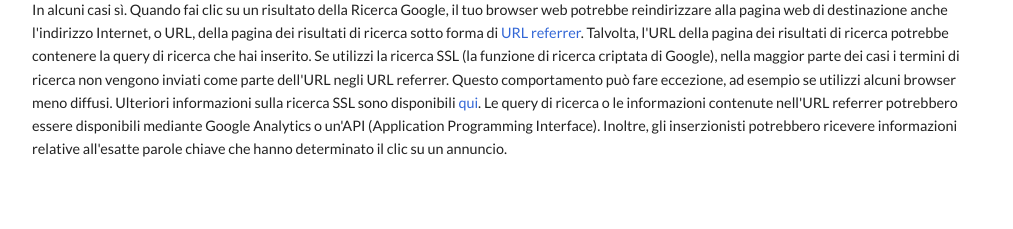
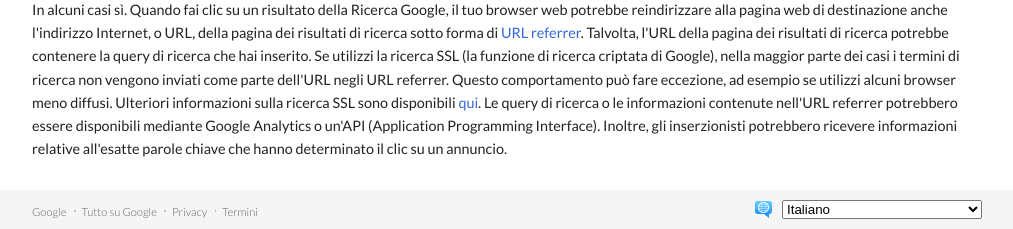
Before and after one commit to cristark/php-google-faq, a PHP site: page / in a window 1280 px wide. Shown: the part 2549-2778 px from the top of the page, without its empty margins (133-1146 px from the left). Before the commit the page ends 2706 px from the top, so only its background shows below. Run offline with PHP 8.4, Linux system fonts and the light colour scheme.

Commit message:
footer style

```diff
--- a/css/style.css
+++ b/css/style.css
@@ -25,13 +25,15 @@ i {
   color: #5f6368;
 }
 
-header ul {
+header ul,
+footer ul {
   list-style-type: none;
   padding: 0;
   margin: 0;
 }
 
-header li {
+header li,
+footer li {
   display: inline-block;
 }
 
@@ -128,3 +130,54 @@ main a {
 main ul {
   list-style-type: lower-alpha;
 }
+
+/* | FOOTER | */
+footer {
+  background: #f5f5f5;
+  padding: 10px 0;
+}
+
+footer .container {
+  margin: 0 auto;
+  display: flex;
+  justify-content: space-between;
+  align-items: center;
+}
+
+footer ul li a {
+  font-weight: 300;
+  font-size: 0.7em;
+}
+
+footer ul li {
+  position: relative;
+  margin-right: 15px;
+}
+
+footer ul li:not(:last-child)::after {
+  content: "";
+  display: block;
+  width: 1.5px;
+  height: 1.5px;
+  background: #b4b4b4;
+  border-radius: 50%;
+  margin: 0 5px;
+  position: absolute;
+  top: 50%;
+  right: -14px;
+  transform: translateY(50%);
+}
+
+footer .language {
+  display: flex;
+  justify-content: center;
+  align-items: center;
+}
+
+footer .language select {
+  width: 200px;
+}
+
+footer .language img {
+  margin-right: 10px;
+}
--- a/index.php
+++ b/index.php
@@ -98,7 +98,19 @@ $faq = [
 
             <!-- | FOOTER | -->
             <footer>
-
+                <div class="container">
+                    <nav class="footer_nav">
+                        <ul>
+                            <li v-for="element in footerNav"><a href="#">{{element}}</a></li>
+                        </ul>
+                    </nav>
+                    <div class="language">
+                        <img src="img/index.png" alt="language">
+                        <select>
+                            <option value="ita">Italiano</option>
+                        </select>
+                    </div>
+                </div>
             </footer>
     </div>
 
--- a/js/script.js
+++ b/js/script.js
@@ -2,6 +2,7 @@ let app = new Vue({
     el: '#app',
     data: {
         headerCounter: 4,
-        headerNav: ['Introduzione', 'Norme sulla privacy', 'Termini di servizio', 'Tecnologie', 'Domande Frequenti']
+        headerNav: ['Introduzione', 'Norme sulla privacy', 'Termini di servizio', 'Tecnologie', 'Domande Frequenti'],
+        footerNav: ['Google','Tutto su Google','Privacy','Termini']
     }
 });
```
Also changed, not shown: img/index.png (added).
